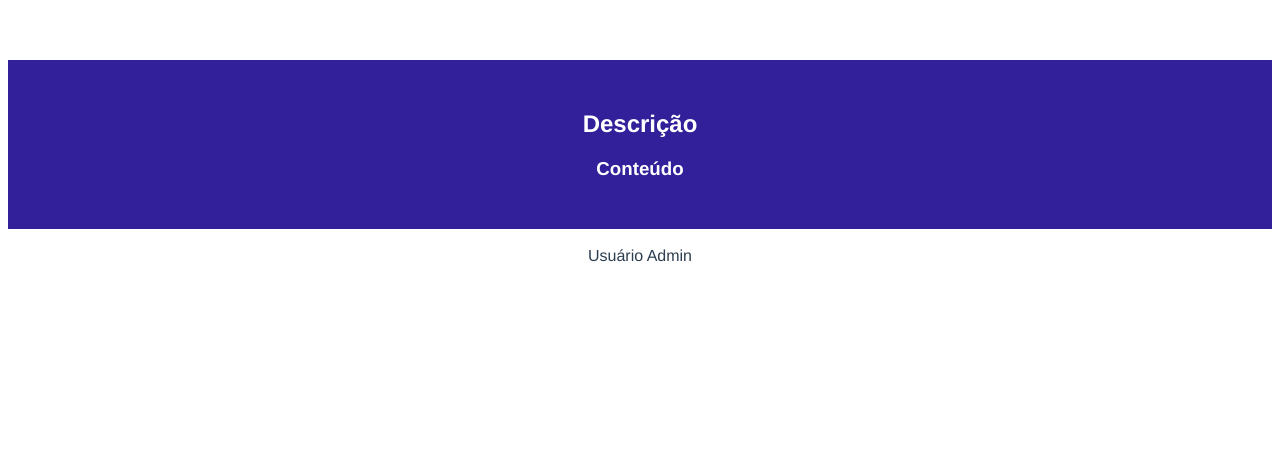
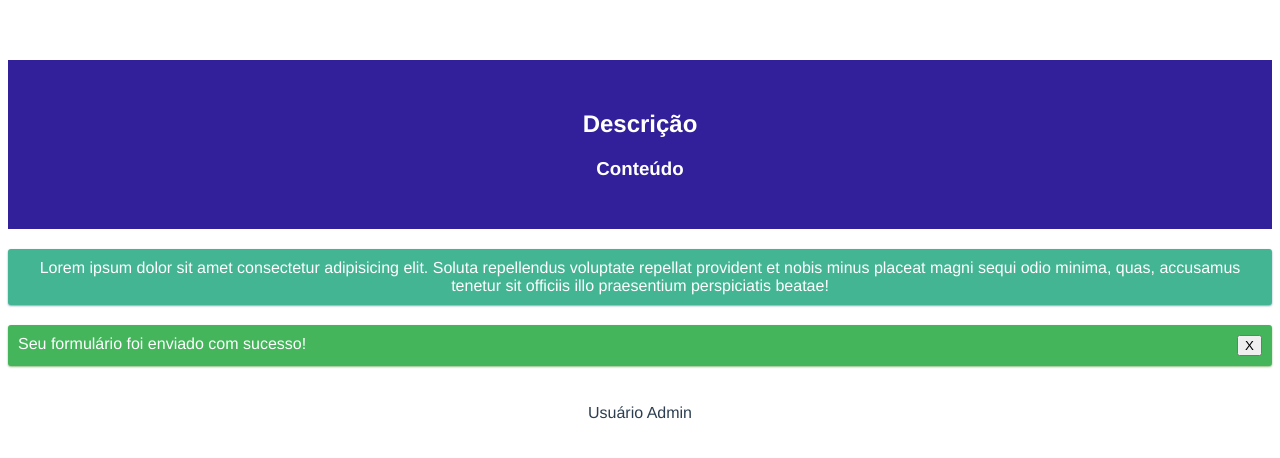
Before and after one commit to liviapires/vueJS, a Vue app in the folder app/: page / in a window 1280 px wide. Shown: the top 458 px of the page. Built offline with nearby package versions, Linux system fonts and the light colour scheme.

Commit message:
Adicionando implementação de CSS e relacionamentos entre componentes pai e filho

```diff
--- a/app/src/App.vue
+++ b/app/src/App.vue
@@ -1,13 +1,18 @@
 <template>
   <!-- <ExemplosDiretivas v-if="show"/> -->
   <TheHeader>
-
     <template v-slot:description>
       <h2>Descrição</h2>
     </template>
 
     <h3>Conteúdo</h3>
   </TheHeader>
+
+  <BaseCard />
+
+  <BaseAlert v-if="show" :variant="variant" @close="onClose()">
+    {{ text }}
+  </BaseAlert>
 
   <br>
 
@@ -19,17 +24,28 @@
 <script>
 // import ExemplosDiretivas from './components/ExemplosDiretivas.vue'
 import TheHeader from './components/TheHeader.vue'
+import BaseCard from './components/BaseCard.vue'
+import BaseAlert from './components/BaseAlert.vue'
 
 export default {
   name: 'App',
   components: {
     // ExemplosDiretivas,
     TheHeader,
+    BaseCard,
+    BaseAlert,
   },
   data() {
     return {
       show: true,
       accessLevel: 'admin',
+      variant: 'success',
+      text: 'Seu formulário foi enviado com sucesso!',
+    }
+  },
+  methods: {
+    onClose() {
+      this.show = false
     }
   }
 }
--- /dev/null
+++ b/app/src/components/BaseAlert.vue
@@ -0,0 +1,66 @@
+<template>
+    <div :class="baseAlert">
+        <slot />
+
+        <button @click="onClick()"> X </button>
+    </div>
+</template>
+
+<script>
+    export default {
+        name: 'BaseAlert',
+        props: {
+            variant: {
+                type: String,
+                default: '',
+            }
+        },
+
+        computed:{
+            baseAlert(){
+                return[
+                    'alert',
+                    this.variant ? `alert-${this.variant}` : ''
+                ]
+            },
+        },
+
+        methods:{
+            onClick(){
+                this.$emit('close')
+            },
+        }
+    }
+</script>
+
+<style scoped>
+    .alert{
+        display: flex;
+        justify-content: space-between;
+        color: #000000;
+        background-color: #dddddd;
+        border-radius: 3px;
+        box-shadow: 0 1px 2px rgba(8, 9, 7, 0.505);
+        margin-bottom: 20px;
+        margin-top: 20px;
+        padding: 10px;
+    }
+
+    .alert-success{
+        color: #fefefe;
+        background-color: #44b55b;
+        box-shadow: 0 1px 2px rgba(37, 124, 10, 0.505);
+    }
+
+    .alert-danger{
+        color: #fefefe;
+        background-color: #e74c3c;
+        box-shadow: 0 1px 2px rgba(124, 10, 10, 0.505);
+    }
+
+    .alert-warning{
+        color: #000000;
+        background-color: #f1c40f;
+        box-shadow: 0 1px 2px rgba(124, 103, 10, 0.505);
+    }
+</style>
--- /dev/null
+++ b/app/src/components/BaseCard.vue
@@ -0,0 +1,17 @@
+<template>
+    <div class="card">
+        Lorem ipsum dolor sit amet consectetur adipisicing elit. Soluta repellendus voluptate repellat provident et nobis minus placeat magni sequi odio minima, quas, accusamus tenetur sit officiis illo praesentium perspiciatis beatae!
+    </div>
+</template>
+
+<style scoped>
+    .card{
+        color: #fefefe;
+        background-color: #44b593;
+        border-radius: 3px;
+        box-shadow: 0 1px 2px rgba(10, 80, 124, 0.505);
+        margin-bottom: 20px;
+        margin-top: 20px;
+        padding: 10px;
+    }
+</style>
--- a/app/src/main.js
+++ b/app/src/main.js
@@ -1,4 +1,5 @@
 import { createApp } from 'vue'
 import App from './App.vue'
+import './assets/CSS/style.css'
 
 window.app = createApp(App).mount('#app')
```
Also changed, not shown: app/src/assets/CSS/style.css (added).
